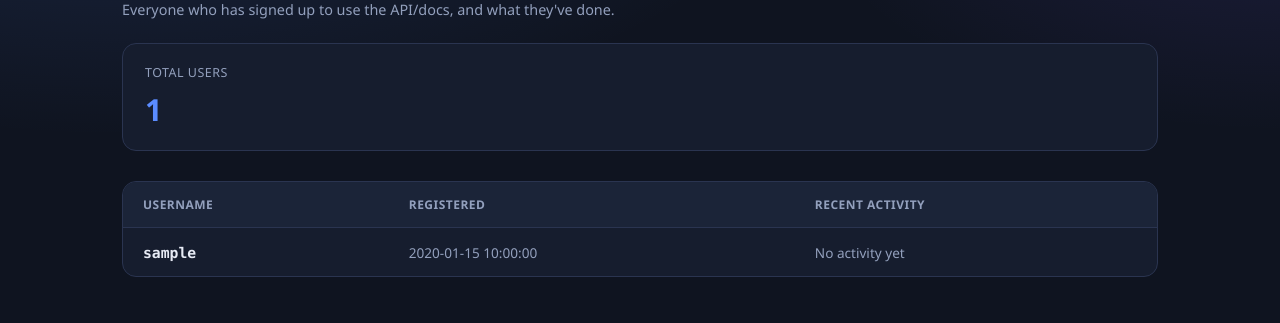
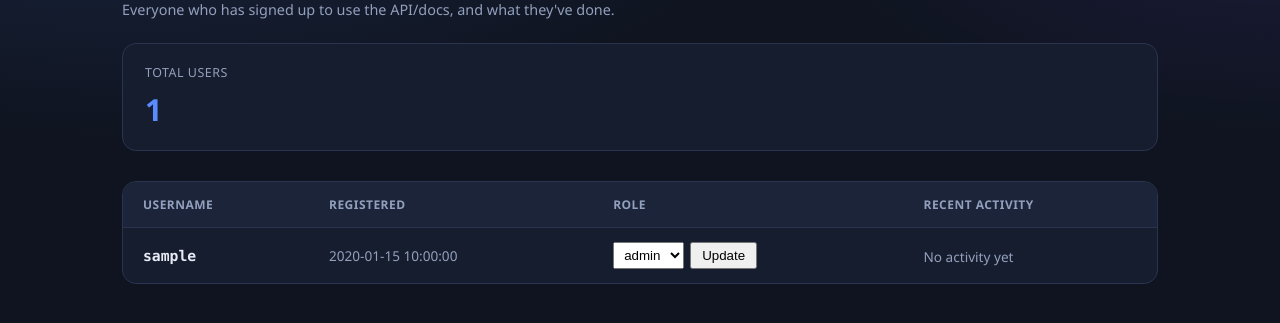
Before and after one commit to saxenavansh1236-web/face-search, a Python web app: template app/templates/users_page.html in a window 1280 px wide. Shown: the part 143-466 px from the top of the page. Run offline with Jinja, Linux system fonts and the light colour scheme; the template is opened without the code that fills it: most values are stand-ins (such as "Sample title", 1, 10 or a date in 2020).

Commit message:
Enhance users page with message and role update
Added a message display section and role update form for users.

```diff
--- a/app/templates/users_page.html
+++ b/app/templates/users_page.html
@@ -26,6 +26,12 @@
       </div>
     </div>
 
+    {% if message %}
+    <div class="panel" style="padding: 12px 16px; margin-bottom: 16px;">
+      {{ message }}
+    </div>
+    {% endif %}
+
     <div class="stats-grid">
       <div class="stat-card">
         <div class="stat-label">Total Users</div>
@@ -40,6 +46,7 @@
           <tr>
             <th>Username</th>
             <th>Registered</th>
+            <th>Role</th>
             <th>Recent Activity</th>
           </tr>
         </thead>
@@ -48,6 +55,16 @@
           <tr>
             <td class="face-id">{{ u.username }}</td>
             <td class="dim-text">{{ u.created_at[:19].replace('T', ' ') }}</td>
+            <td>
+              <form method="post" action="/admin/users/{{ u.username }}/role" style="display:flex; align-items:center; gap:6px;">
+                <select name="role" style="padding:4px 6px;">
+                  {% for r in available_roles %}
+                    <option value="{{ r }}" {% if r == u.role %}selected{% endif %}>{{ r }}</option>
+                  {% endfor %}
+                </select>
+                <button type="submit" style="padding:4px 10px;">Update</button>
+              </form>
+            </td>
             <td>
               {% set activity = activity_by_user.get(u.username, []) %}
               {% if activity %}
```
